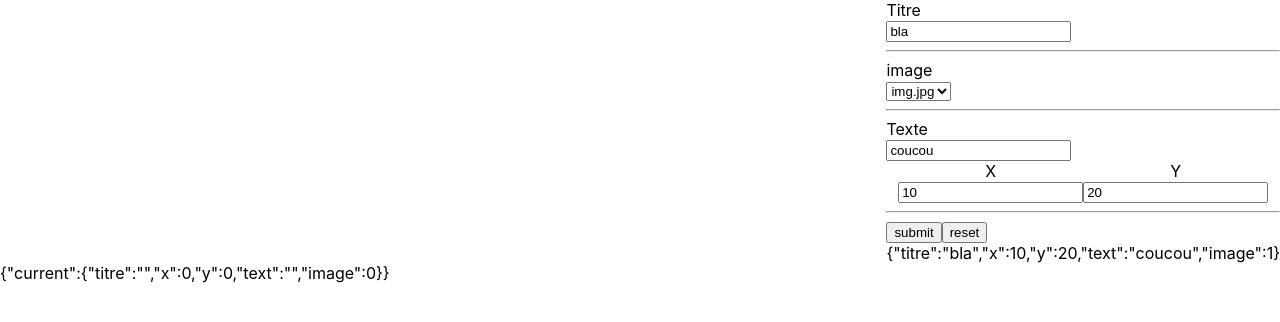
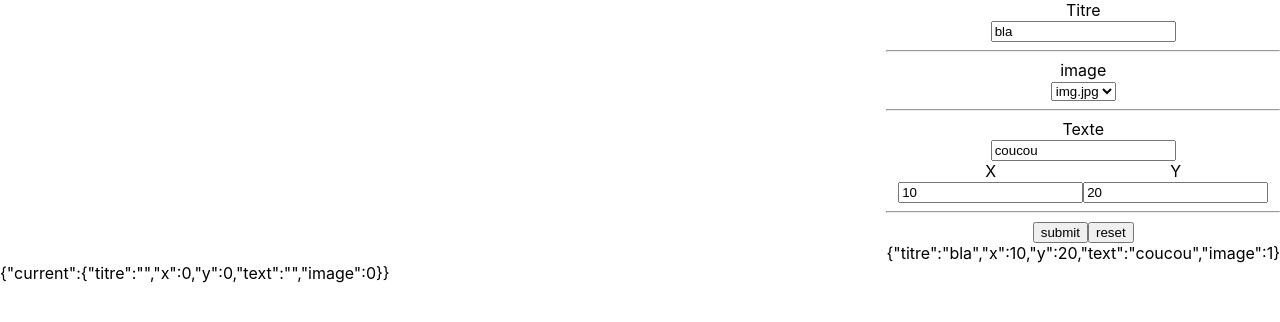
Before and after one commit to champix56/tjs-2021-06-08, a React (Create React App) app: page / in a window 1280 px wide. Shown: the top 322 px of the page. Built offline with nearby package versions, Linux system fonts and the light colour scheme.

Commit message:
no message

```diff
--- a/package.json
+++ b/package.json
@@ -15,7 +15,8 @@
     "start": "react-scripts start",
     "build": "react-scripts build",
     "test": "react-scripts test",
-    "eject": "react-scripts eject"
+    "eject": "react-scripts eject",
+    "component": "npx generate-react-cli component"
   },
   "eslintConfig": {
     "extends": [
@@ -34,5 +35,8 @@
       "last 1 firefox version",
       "last 1 safari version"
     ]
+  },
+  "devDependencies": {
+    "generate-react-cli": "^7.0.0"
   }
 }
--- a/src/App/components/MemeForm/MemeForm.module.css
+++ b/src/App/components/MemeForm/MemeForm.module.css
@@ -1 +1 @@
-.MemeForm {}
+.MemeForm {text-align: center;}
```
Also changed, not shown: 1 other file (tests, documents, lock files or other folders).
